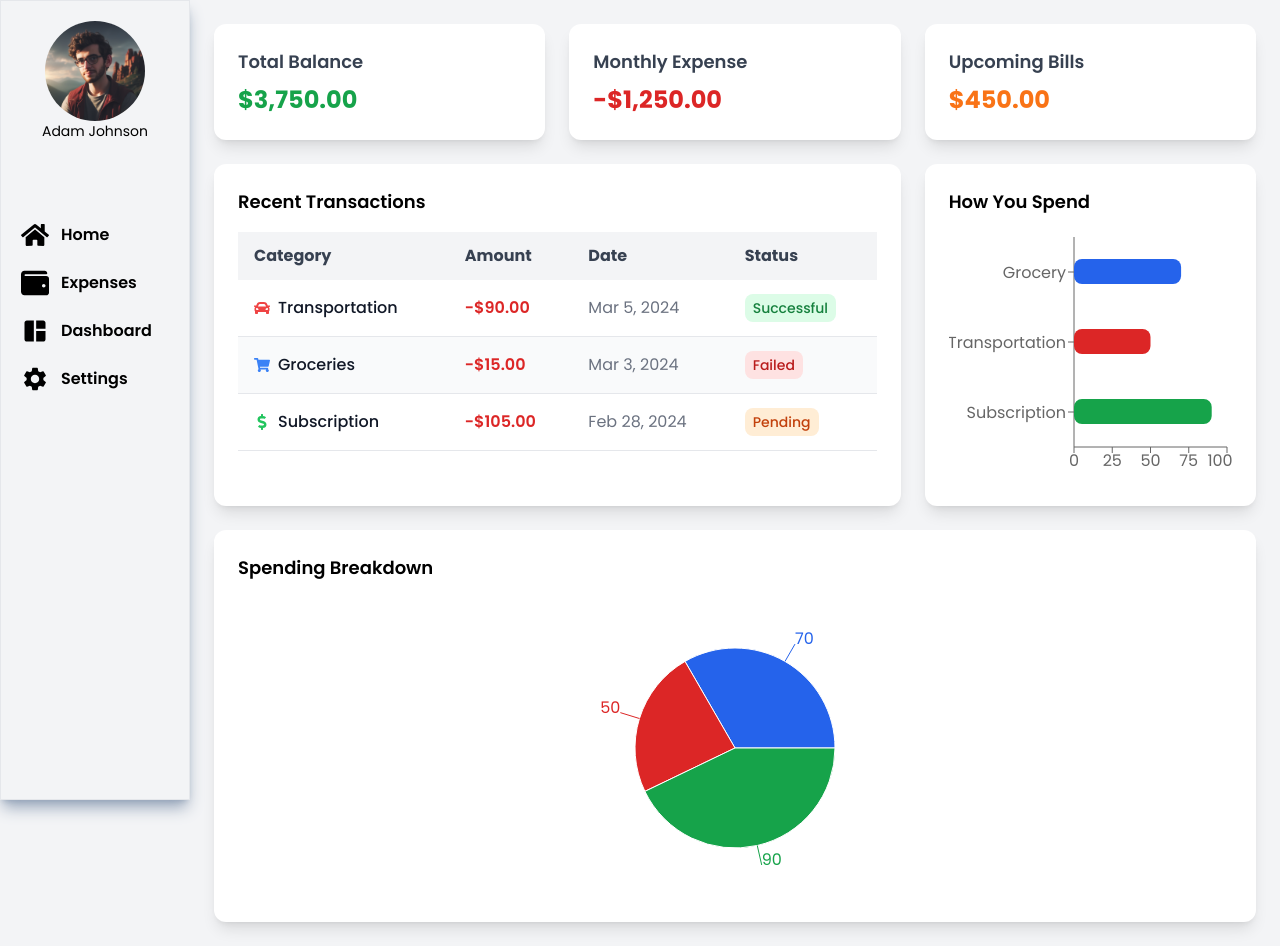
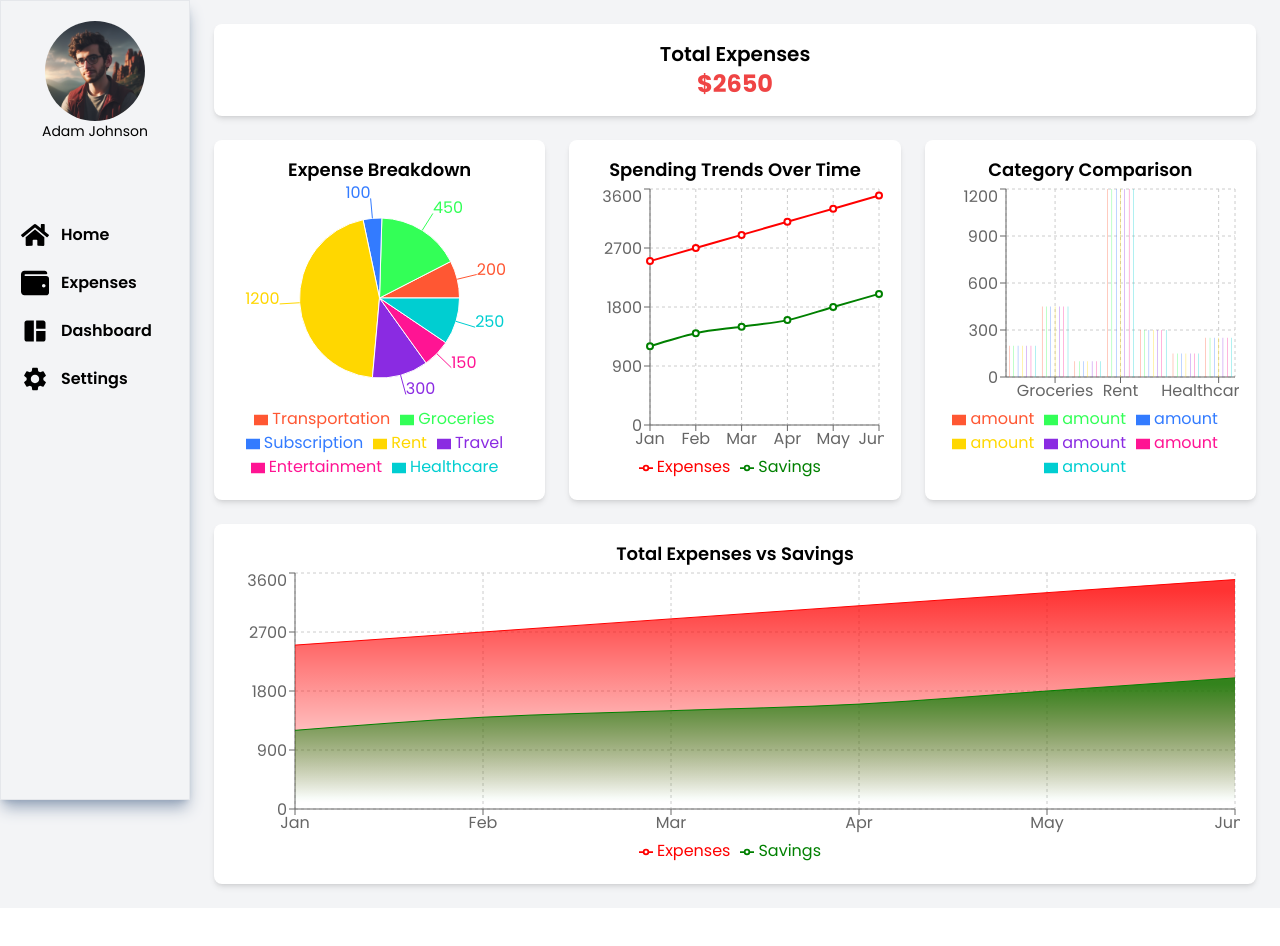
Before and after one commit to BabsTech-sbm/espense-tracker, a React (Vite) app: page /dashboard in a window 1280 px wide. After the commit the page ends 908 px from the top, so only its background shows below. Built offline with nearby package versions, Linux system fonts and the light colour scheme.

Commit message:
added dashboard

```diff
--- a/src/components/ExpenseList.jsx
+++ b/src/components/ExpenseList.jsx
@@ -36,9 +36,7 @@ function ExpenseList() {
         { icon: <FaCar className="text-red-500" />, title: "Transportation", amount: "-$90.00", date: "Mar 5, 2024", status: "Successful", statusColor: "bg-green-100 text-green-700" },
         { icon: <FaShoppingCart className="text-blue-500" />, title: "Groceries", amount: "-$15.00", date: "Mar 3, 2024", status: "Failed", statusColor: "bg-red-100 text-red-700" },
         { icon: <FaDollarSign className="text-green-500" />, title: "Subscription", amount: "-$105.00", date: "Feb 28, 2024", status: "Pending", statusColor: "bg-orange-100 text-orange-700" },
-        { icon: <FaUtensils className="text-yellow-500" />, title: "Dining Out", amount: "-$45.00", date: "Mar 2, 2024", status: "Successful", statusColor: "bg-green-100 text-green-700" },
         { icon: <FaHome className="text-gray-500" />, title: "Rent", amount: "-$1200.00", date: "Mar 1, 2024", status: "Successful", statusColor: "bg-green-100 text-green-700" },
-        { icon: <FaBolt className="text-orange-500" />, title: "Utilities", amount: "-$200.00", date: "Feb 27, 2024", status: "Pending", statusColor: "bg-orange-100 text-orange-700" },
         { icon: <FaPlane className="text-blue-400" />, title: "Travel", amount: "-$560.00", date: "Feb 25, 2024", status: "Successful", statusColor: "bg-green-100 text-green-700" },
         { icon: <FaGamepad className="text-purple-500" />, title: "Entertainment", amount: "-$75.00", date: "Feb 20, 2024", status: "Failed", statusColor: "bg-red-100 text-red-700" },
         { icon: <FaHeartbeat className="text-red-600" />, title: "Healthcare", amount: "-$220.00", date: "Feb 18, 2024", status: "Successful", statusColor: "bg-green-100 text-green-700" },
--- a/src/components/Sidebar.jsx
+++ b/src/components/Sidebar.jsx
@@ -1,4 +1,4 @@
-import { FaAddressBook, FaBook, FaBroadcastTower, FaChartLine, FaChessBoard, FaHome, FaUser, FaWallet } from "react-icons/fa"
+import { FaHome, FaWallet } from "react-icons/fa"
 import { MdSettings, MdSpaceDashboard } from "react-icons/md"
 import pfp from "/profilepic.png"
 import { Link } from "react-router-dom"
--- a/src/pages/Dashboard.jsx
+++ b/src/pages/Dashboard.jsx
@@ -1,122 +1,137 @@
-import { useState } from "react";
-import { FaCar, FaDollarSign, FaShoppingCart } from "react-icons/fa";
-import { BarChart, Bar, XAxis, YAxis, Tooltip, ResponsiveContainer, PieChart, Pie, Cell } from "recharts";
+import React from "react";
+import { PieChart, Pie, Tooltip, Legend, Cell } from "recharts";
+import { LineChart, Line, XAxis, YAxis, CartesianGrid, ResponsiveContainer } from "recharts";
+import { BarChart, Bar } from "recharts";
+import { AreaChart, Area } from "recharts";
+
+// Define Colors for Each Category
+const categoryColors = {
+    Transportation: "#FF5733",
+    Groceries: "#33FF57",
+    Subscription: "#337BFF",
+    Rent: "#FFD700",
+    Travel: "#8A2BE2",
+    Entertainment: "#FF1493",
+    Healthcare: "#00CED1",
+};
+
+// Sample Data
+const pieData = [
+    { category: "Transportation", amount: 200 },
+    { category: "Groceries", amount: 450 },
+    { category: "Subscription", amount: 100 },
+    { category: "Rent", amount: 1200 },
+    { category: "Travel", amount: 300 },
+    { category: "Entertainment", amount: 150 },
+    { category: "Healthcare", amount: 250 },
+];
+
+const lineData = [
+    { date: "Jan", Expenses: 2500, Savings: 1200 },
+    { date: "Feb", Expenses: 2700, Savings: 1400 },
+    { date: "Mar", Expenses: 2900, Savings: 1500 },
+    { date: "Apr", Expenses: 3100, Savings: 1600 },
+    { date: "May", Expenses: 3300, Savings: 1800 },
+    { date: "Jun", Expenses: 3500, Savings: 2000 },
+];
+
+const barData = pieData; // Reuse pie data for bar chart
+
+const ExpenseDashboard = () => {
+    // Calculate total expenses
+    const totalExpenses = pieData.reduce((sum, item) => sum + item.amount, 0);
+
+    return (
+        <div className="flex bg-gray-100 min-h-screen">
+            <div className="flex-1 sm:ml-[80px] lg:ml-[190px] p-6">
 
 
-export default function Dashboard() {
-    const transactions = [
-        { icon: <FaCar className="text-red-500" />, title: "Transportation", amount: "-$90.00", date: "Mar 5, 2024", status: "Successful", statusColor: "bg-green-100 text-green-700" },
-        { icon: <FaShoppingCart className="text-blue-500" />, title: "Groceries", amount: "-$15.00", date: "Mar 3, 2024", status: "Failed", statusColor: "bg-red-100 text-red-700" },
-        { icon: <FaDollarSign className="text-green-500" />, title: "Subscription", amount: "-$105.00", date: "Feb 28, 2024", status: "Pending", statusColor: "bg-orange-100 text-orange-700" },
-    ];
-
-    const statsData = [
-        { name: "Grocery", value: 70, color: "#2563eb" },
-        { name: "Transportation", value: 50, color: "#dc2626" },
-        { name: "Subscription", value: 90, color: "#16a34a" },
-    ];
-
-    return (
-        <div className="flex min-h-screen bg-gray-100">
-            {/* Sidebar */}
-
-            {/* Main Content */}
-            <div className="sm:ml-[80px] lg:ml-[190px] w-full p-6 flex flex-col gap-6">
-                {/* Header */}
-
-
-                {/* Overview Section */}
-                <div className="grid grid-cols-1 md:grid-cols-3 gap-6">
-                    <div className="bg-white p-6 rounded-xl shadow-lg flex flex-col">
-                        <h2 className="text-lg font-semibold text-gray-700">Total Balance</h2>
-                        <p className="text-2xl font-bold text-green-600 mt-2">$3,750.00</p>
-                    </div>
-                    <div className="bg-white p-6 rounded-xl shadow-lg flex flex-col">
-                        <h2 className="text-lg font-semibold text-gray-700">Monthly Expense</h2>
-                        <p className="text-2xl font-bold text-red-600 mt-2">-$1,250.00</p>
-                    </div>
-                    <div className="bg-white p-6 rounded-xl shadow-lg flex flex-col">
-                        <h2 className="text-lg font-semibold text-gray-700">Upcoming Bills</h2>
-                        <p className="text-2xl font-bold text-orange-500 mt-2">$450.00</p>
-                    </div>
+                {/* Total Expenses Card */}
+                <div className="bg-white shadow-md rounded-lg p-4 text-center mb-6">
+                    <h2 className="text-xl font-semibold">Total Expenses</h2>
+                    <p className="text-2xl font-bold text-red-500">${totalExpenses}</p>
                 </div>
 
-                {/* Main Content */}
-                <div className="grid grid-cols-1 lg:grid-cols-3 gap-6">
-                    {/* Recent Transactions */}
-                    <div className="bg-white p-6 rounded-xl shadow-lg lg:col-span-2">
-                        <h2 className="text-lg font-semibold mb-4">Recent Transactions</h2>
-                        <table className="w-full border-collapse">
-                            <thead>
-                                <tr className="bg-gray-100 text-gray-700">
-                                    <th className="px-4 py-3 text-left">Category</th>
-                                    <th className="px-4 py-3 text-left">Amount</th>
-                                    <th className="px-4 py-3 text-left hidden md:table-cell">Date</th>
-                                    <th className="px-4 py-3 text-left hidden md:table-cell">Status</th>
-                                </tr>
-                            </thead>
-                            <tbody>
-                                {transactions.map((item, index) => (
-                                    <tr key={index} className="border-b even:bg-gray-50 hover:bg-gray-100 transition-all">
-                                        <td className="px-4 py-4 flex items-center gap-2">
-                                            {item.icon}
-                                            <span className="font-medium text-gray-900">{item.title}</span>
-                                        </td>
-                                        <td className="px-4 py-4 font-semibold text-red-600">{item.amount}</td>
-                                        <td className="px-4 py-4 text-gray-500 hidden md:table-cell">{item.date}</td>
-                                        <td className="px-4 py-4 hidden md:table-cell">
-                                            <span className={`px-2 py-1 rounded-lg text-sm font-medium ${item.statusColor}`}>
-                                                {item.status}
-                                            </span>
-                                        </td>
-                                    </tr>
-                                ))}
-                            </tbody>
-                        </table>
+                {/* Chart Layout */}
+                <div className="grid grid-cols-1  md:grid-cols-2 lg:grid-cols-3 gap-6">
+                    {/* Pie Chart */}
+                    <div className="bg-white shadow-md rounded-lg p-4">
+                        <h2 className="text-lg font-semibold text-center">Expense Breakdown</h2>
+                        <ResponsiveContainer width="100%" height={300}>
+                            <PieChart>
+                                <Pie data={pieData} dataKey="amount" nameKey="category" cx="50%" cy="50%" outerRadius={80} label>
+                                    {pieData.map((entry, index) => (
+                                        <Cell key={`cell-${index}`} fill={categoryColors[entry.category]} />
+                                    ))}
+                                </Pie>
+                                <Tooltip />
+                                <Legend />
+                            </PieChart>
+                        </ResponsiveContainer>
                     </div>
 
-                    {/* Statistics */}
-                    <div className="bg-white p-6 rounded-xl shadow-lg">
-                        <h2 className="text-lg font-semibold mb-4">How You Spend </h2>
-                        <ResponsiveContainer width="100%" height={250}>
-                            <BarChart data={statsData} layout="vertical">
-                                <XAxis type="number" />
-                                <YAxis type="category" dataKey="name" width={120} />
+                    {/* Line Chart */}
+                    <div className="bg-white shadow-md rounded-lg p-4">
+                        <h2 className="text-lg font-semibold text-center">Spending Trends Over Time</h2>
+                        <ResponsiveContainer width="100%" height={300}>
+                            <LineChart data={lineData}>
+                                <CartesianGrid strokeDasharray="3 3" />
+                                <XAxis dataKey="date" />
+                                <YAxis />
                                 <Tooltip />
-                                <Bar dataKey="value" barSize={25} radius={[8, 8, 8, 8]}>
-                                    {statsData.map((entry, index) => (
-                                        <Cell key={index} fill={entry.color} />
-                                    ))}
-                                </Bar>
+                                <Legend />
+                                <Line type="monotone" dataKey="Expenses" stroke="red" strokeWidth={2} />
+                                <Line type="monotone" dataKey="Savings" stroke="green" strokeWidth={2} />
+                            </LineChart>
+                        </ResponsiveContainer>
+                    </div>
+
+                    {/* Bar Chart */}
+                    <div className="bg-white shadow-md rounded-lg p-4">
+                        <h2 className="text-lg font-semibold text-center">Category Comparison</h2>
+                        <ResponsiveContainer width="100%" height={300}>
+                            <BarChart data={barData}>
+                                <CartesianGrid strokeDasharray="3 3" />
+                                <XAxis dataKey="category" />
+                                <YAxis />
+                                <Tooltip />
+                                <Legend />
+                                {barData.map((entry, index) => (
+                                    <Bar key={`bar-${index}`} dataKey="amount" fill={categoryColors[entry.category]} />
+                                ))}
                             </BarChart>
                         </ResponsiveContainer>
                     </div>
                 </div>
 
-                {/* Pie Chart Section */}
-                <div className="bg-white p-6 rounded-xl shadow-lg">
-                    <h2 className="text-lg font-semibold mb-4">Spending Breakdown</h2>
+                {/* Stacked Area Chart */}
+                <div className="bg-white shadow-md rounded-lg p-4 mt-6">
+                    <h2 className="text-lg font-semibold text-center">Total Expenses vs Savings</h2>
                     <ResponsiveContainer width="100%" height={300}>
-                        <PieChart>
-                            <Pie
-                                data={statsData}
-                                dataKey="value"
-                                nameKey="name"
-                                cx="50%"
-                                cy="50%"
-                                outerRadius={100}
-                                fill="#8884d8"
-                                label
-                            >
-                                {statsData.map((entry, index) => (
-                                    <Cell key={index} fill={entry.color} />
-                                ))}
-                            </Pie>
+                        <AreaChart data={lineData}>
+                            <defs>
+                                <linearGradient id="colorExpenses" x1="0" y1="0" x2="0" y2="1">
+                                    <stop offset="5%" stopColor="red" stopOpacity={0.8} />
+                                    <stop offset="95%" stopColor="red" stopOpacity={0} />
+                                </linearGradient>
+                                <linearGradient id="colorSavings" x1="0" y1="0" x2="0" y2="1">
+                                    <stop offset="5%" stopColor="green" stopOpacity={0.8} />
+                                    <stop offset="95%" stopColor="green" stopOpacity={0} />
+                                </linearGradient>
+                            </defs>
+                            <CartesianGrid strokeDasharray="3 3" />
+                            <XAxis dataKey="date" />
+                            <YAxis />
                             <Tooltip />
-                        </PieChart>
+                            <Legend />
+                            <Area type="monotone" dataKey="Expenses" stroke="red" fill="url(#colorExpenses)" fillOpacity={1} />
+                            <Area type="monotone" dataKey="Savings" stroke="green" fill="url(#colorSavings)" fillOpacity={1} />
+                        </AreaChart>
                     </ResponsiveContainer>
                 </div>
             </div>
         </div>
     );
-}
+};
+
+export default ExpenseDashboard;
```
Also changed, not shown: src/components/MyChart.jsx (added, +268 -0 lines), src/pages/Home.jsx (+15 -1 lines).
